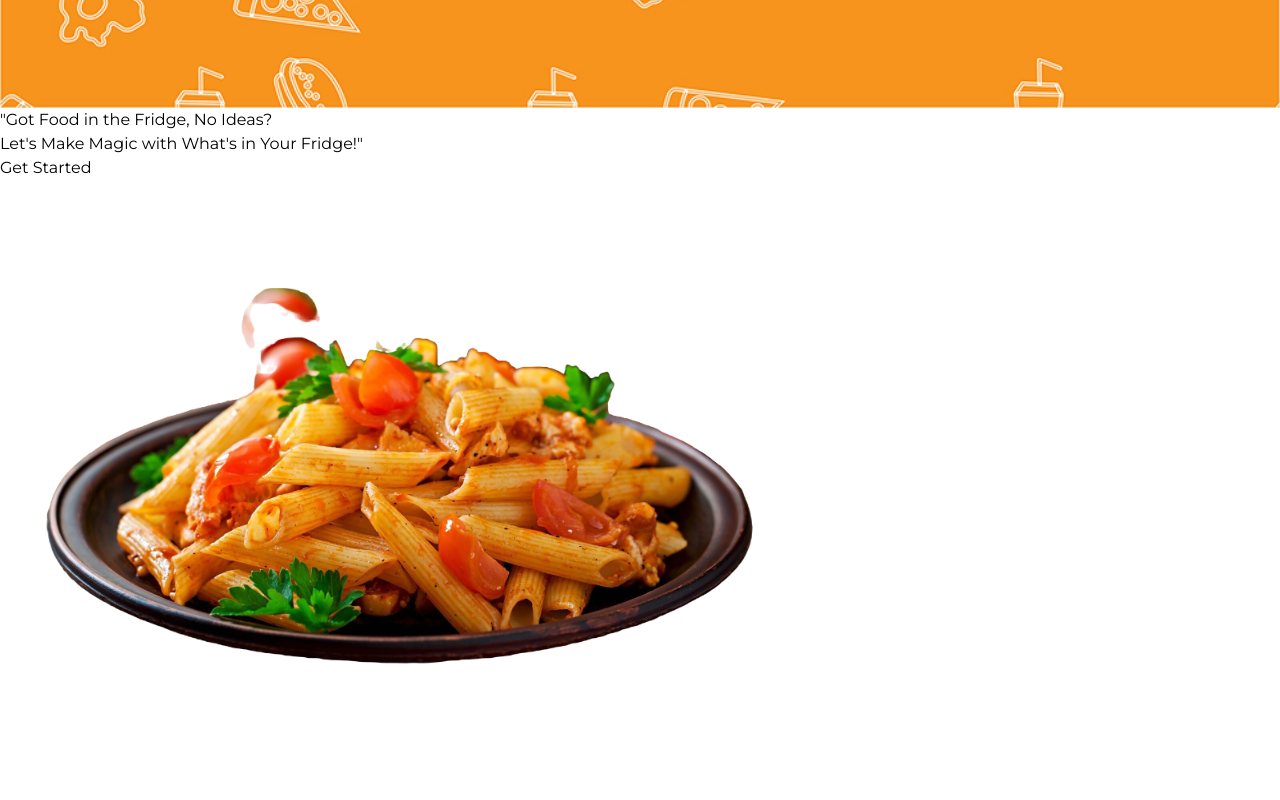
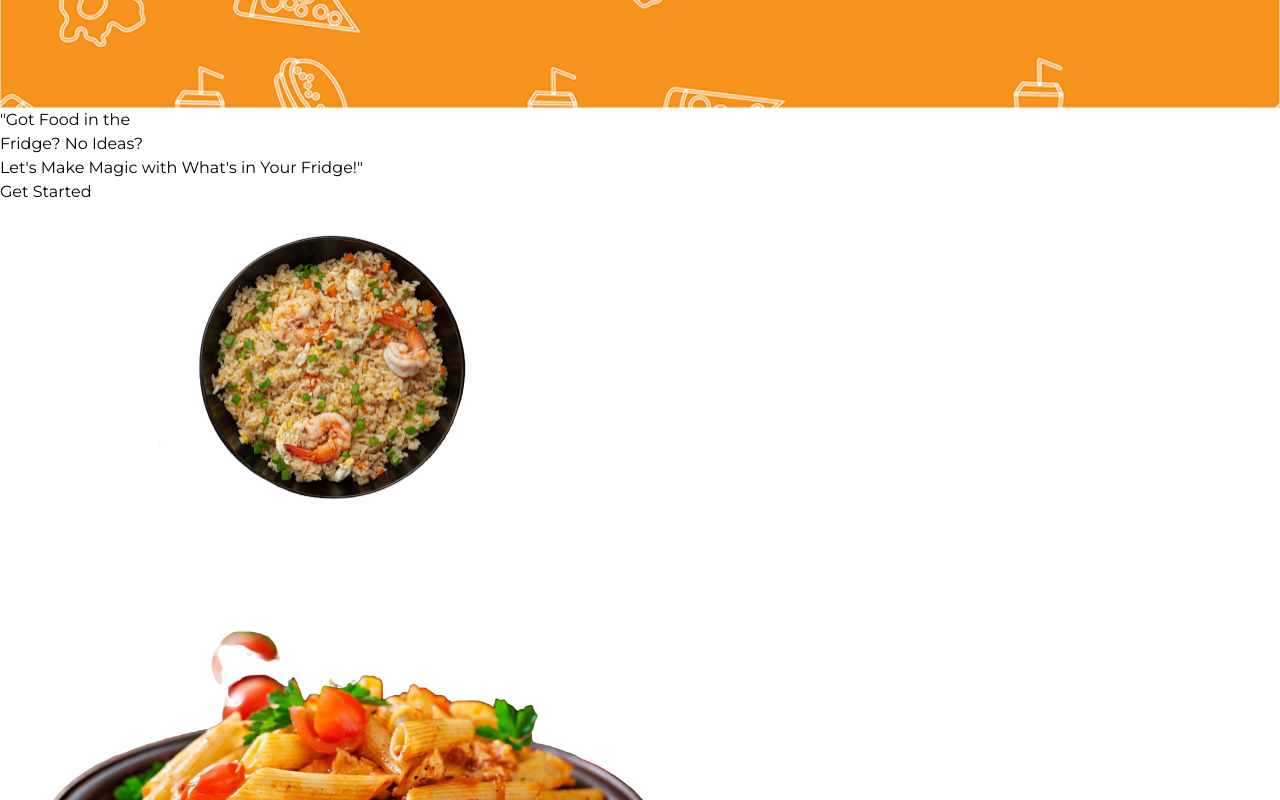
Before and after one commit to Honey-Bagel/MiniHack, a Next.js app in the folder my-app/: page / in a window 1280 px wide. Shown: the part 1320-2120 px from the top of the page. Before the commit the page ends 2045 px from the top, so only its background shows below. Built offline with nearby package versions, Linux system fonts and the light colour scheme.

Commit message:
Finished my work

```diff
--- a/my-app/src/app/components/Navbar.jsx
+++ b/my-app/src/app/components/Navbar.jsx
@@ -5,7 +5,7 @@ import RightSection from "./navbar_utilities/rightSection";
 export default function Navbar() {
   return (
     <>
-      <header className="flex fixed justify-between top-0 inset-x-0 bg-yellow-700 opacity-70 h-20 z-20">
+      <header className="flex fixed justify-between top-0 inset-x-0 bg-white/70 h-20 z-20">
         <LeftSection />
         <MiddleSection />
         <RightSection />
--- a/my-app/src/app/page.jsx
+++ b/my-app/src/app/page.jsx
@@ -17,9 +17,12 @@ export default function Home() {
         <div className="mt-10 ml-32">
           <div className="flex text-5xl font-bold text-black mb-4">
             <div className="flex">
-              "Got <span className="pl-2 pr-2 text-yellow-500">Food</span> in the Fridge, No Ideas?
+              "Got <span className="pl-2 pr-2 text-yellow-500">Food</span> in the
             </div>
           </div>
+	    <div className="flex text-5xl font-bold text-black mb-4">
+		<div>Fridge? No Ideas?</div>
+	    </div>
           <div className="flex text-2xl font-semibold text-grey-700 mt-2">
             <div className="flex">
               Let's Make Magic with What's in Your Fridge!"
@@ -27,7 +30,7 @@ export default function Home() {
           </div>
           <div className="flex">
             <Link href="/gettingStarted">
-              <button className="flex m-6 border border-black rounded-lg bg-yellow-500 hover:opacity-80 active:bg-yellow-400/50">
+              <button className="flex m-6 border border-none px-3 rounded-2xl bg-yellow-500 hover:opacity-80 active:bg-yellow-400/50">
                 <div className="text-black font-semibold p-1">
                   Get Started
                 </div>
@@ -35,15 +38,36 @@ export default function Home() {
             </Link>
           </div>
         </div>
+	  <div className="absolute right-0 mr-36 mt-14">
+	  	<Image
+      src="/fried_rice_bowl.png"
+    	width={500}
+      height={0}
+      alt="pasta"
+      />
+	  </div>
         <div className="flex justify-end">
           <Image
             src="/pasta.png"
-            width={800}
+            width={700}
             height={0}
             alt="pasta"
           />
         </div>
-      </div>
+    	</div>
+		<div className="mr-32 mt-52 absolute right-0 top-0">
+			<div className="w-16 h-16 bg-yellow-400 rounded-full mr-96"></div>
+		</div>
+		<div className=" mt-32 absolute right-0 top-0">
+			<div className="w-20 h-20 bg-yellow-400 rounded-full mr-16"></div>
+		</div>
+		<div className="mr-96 mt-96 absolute right-0 top-0">
+			<div className="w-12 h-12 bg-yellow-400 rounded-full mt-40 mr-96"></div>
+		</div>
+		<div className=" mt-80 absolute right-0 top-0">
+			<div className="w-8 h-8 bg-yellow-400 rounded-full mt-32 mr-32"></div>
+		</div>
+
     </>
   );
 }
```
Also changed, not shown: my-app/public/fried_rice_bowl.png (added), 1 other file (tests, documents, lock files or other folders).
